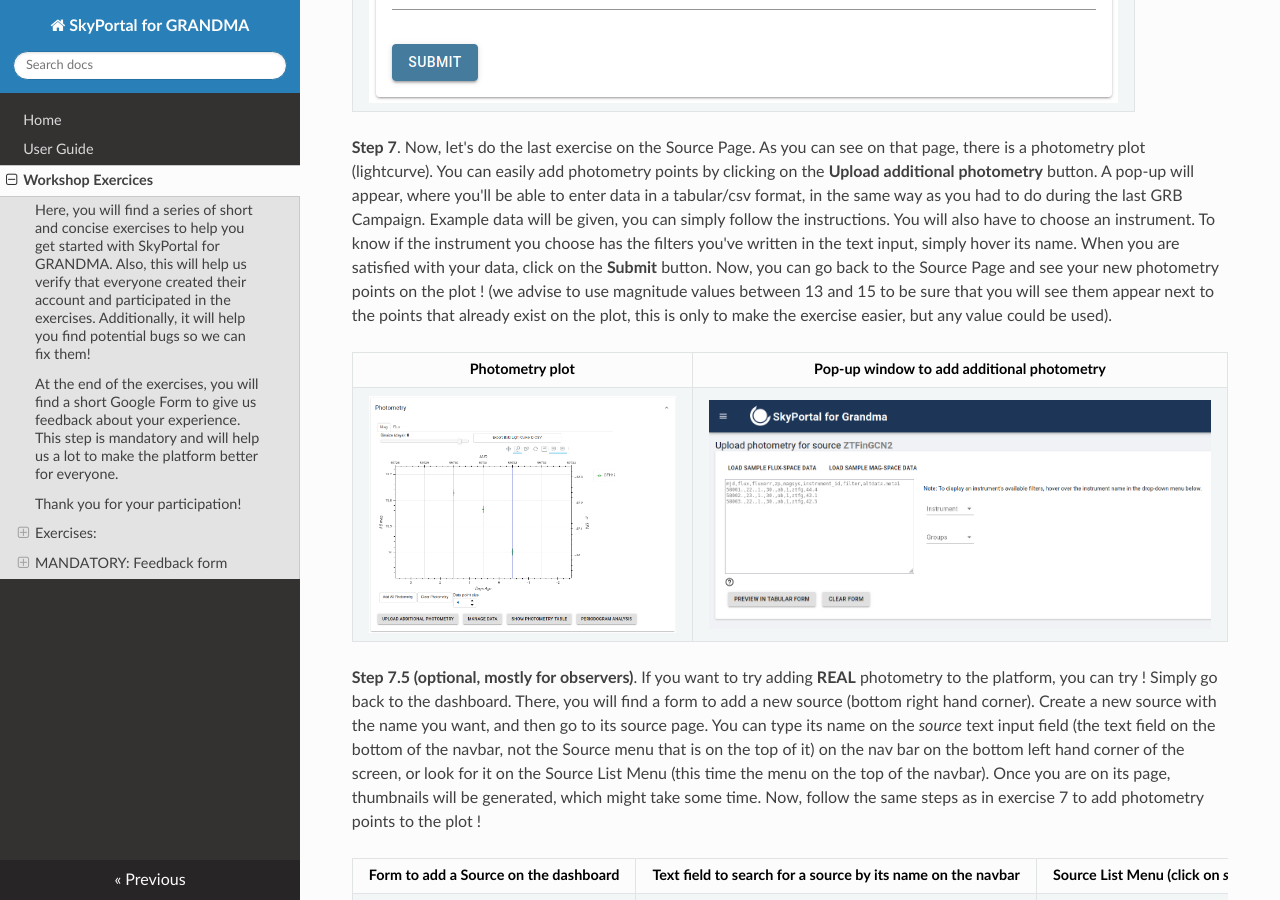
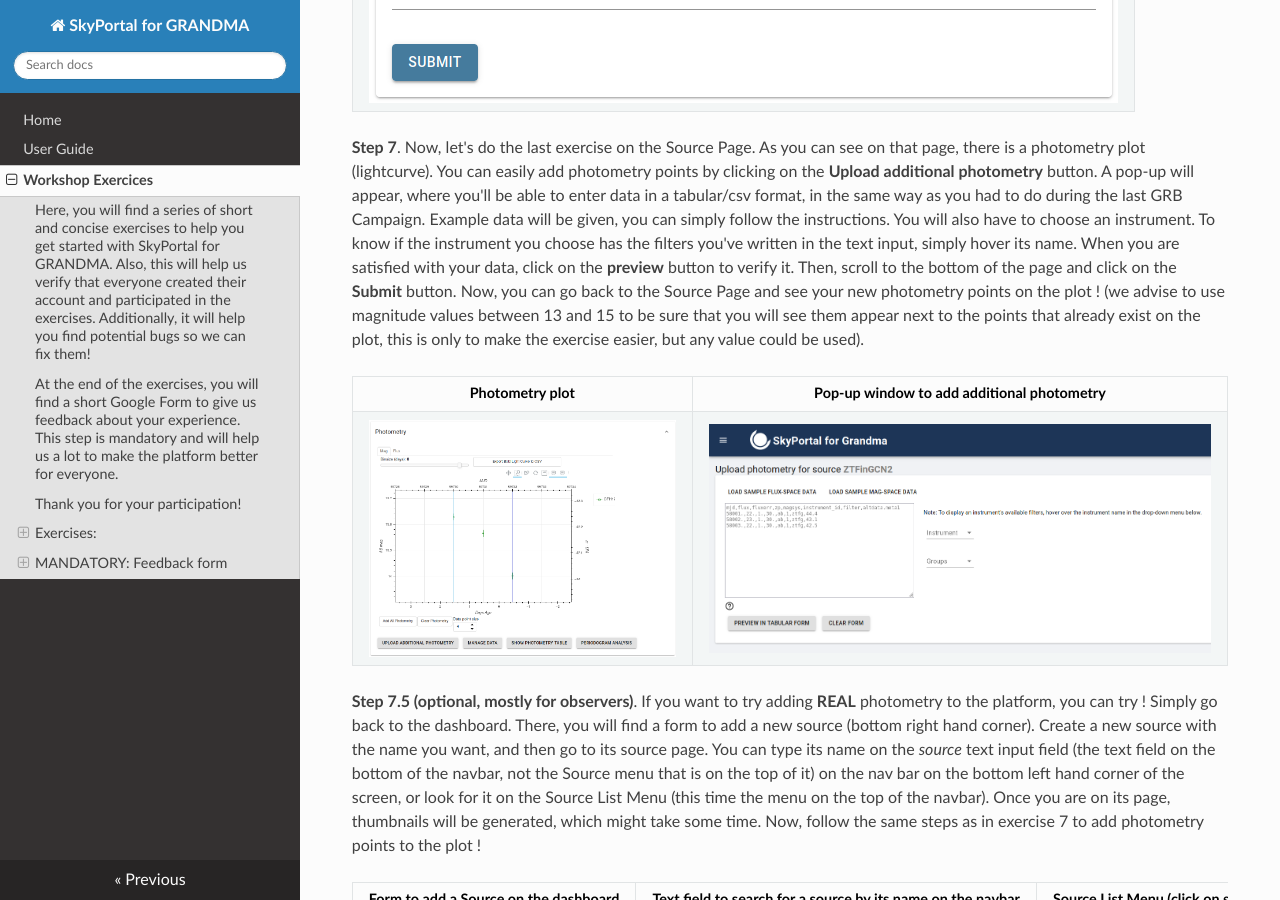
Before and after one commit to grandma-collaboration/icare, an MkDocs documentation site: the page built from docs/workshop/index.md, in a window 1280 px wide and 900 px high, scrolled down 3840 px. Built offline with MkDocs 1.6.1, drawn with Linux system fonts in a browser that asks for light colours; nearby versions of some CDN libraries.

Commit message:
added missing instructions

```diff
--- a/docs/workshop/index.md
+++ b/docs/workshop/index.md
@@ -44,7 +44,7 @@
 :-------------------------:|
 ![](./img/8.png)  |
 
-**Step 7**. Now, let's do the last exercise on the Source Page. As you can see on that page, there is a photometry plot (lightcurve). You can easily add photometry points by clicking on the **Upload additional photometry** button. A pop-up will appear, where you'll be able to enter data in a tabular/csv format, in the same way as you had to do during the last GRB Campaign. Example data will be given, you can simply follow the instructions. You will also have to choose an instrument. To know if the instrument you choose has the filters you've written in the text input, simply hover its name. When you are satisfied with your data, click on the **Submit** button. Now, you can go back to the Source Page and see your new photometry points on the plot ! (we advise to use magnitude values between 13 and 15 to be sure that you will see them appear next to the points that already exist on the plot, this is only to make the exercise easier, but any value could be used).
+**Step 7**. Now, let's do the last exercise on the Source Page. As you can see on that page, there is a photometry plot (lightcurve). You can easily add photometry points by clicking on the **Upload additional photometry** button. A pop-up will appear, where you'll be able to enter data in a tabular/csv format, in the same way as you had to do during the last GRB Campaign. Example data will be given, you can simply follow the instructions. You will also have to choose an instrument. To know if the instrument you choose has the filters you've written in the text input, simply hover its name. When you are satisfied with your data, click on the **preview** button to verify it. Then, scroll to the bottom of the page and click on the **Submit** button. Now, you can go back to the Source Page and see your new photometry points on the plot ! (we advise to use magnitude values between 13 and 15 to be sure that you will see them appear next to the points that already exist on the plot, this is only to make the exercise easier, but any value could be used).
 
 Photometry plot              |  Pop-up window to add additional photometry
 :-------------------------:|:-------------------------:
```
